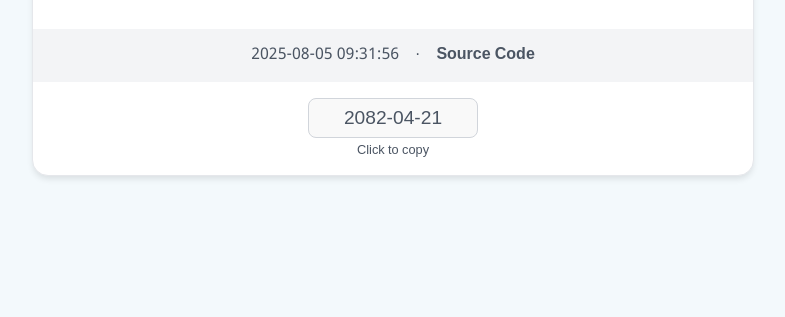
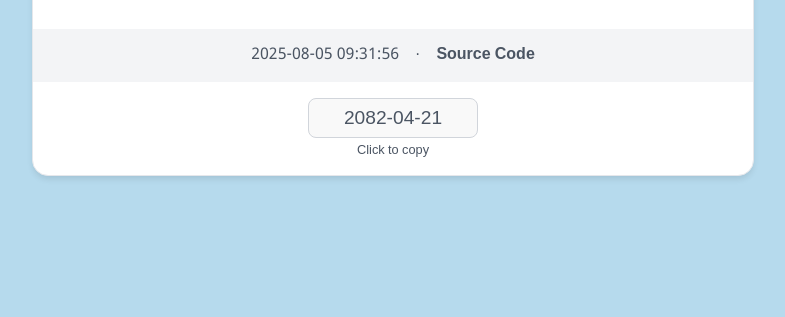
Before and after one commit to Technozamazing/nepalidate, a website: page index.html in a window 1280 px wide. Shown: the part 483-800 px from the top of the page, without its empty margins (247-1032 px from the left). Drawn offline with Linux system fonts and the light colour scheme; no server answers.

Commit message:
Update index.html

```diff
--- a/index.html
+++ b/index.html
@@ -13,7 +13,7 @@
         justify-content: center;
         align-items: center;
         min-height: 100vh;
-        background-color: #f3f9fc;
+        background-color: #b6daed;
         font-family: "Noto Sans Devanagari", sans-serif;
       }
 
```
